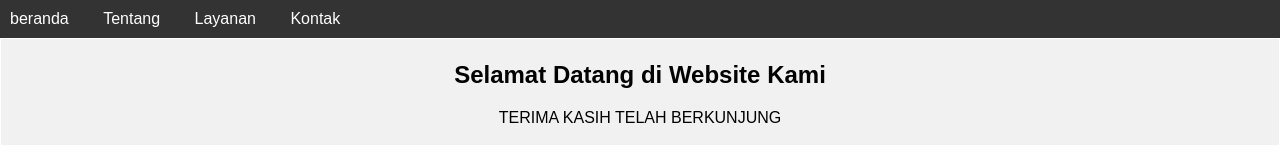
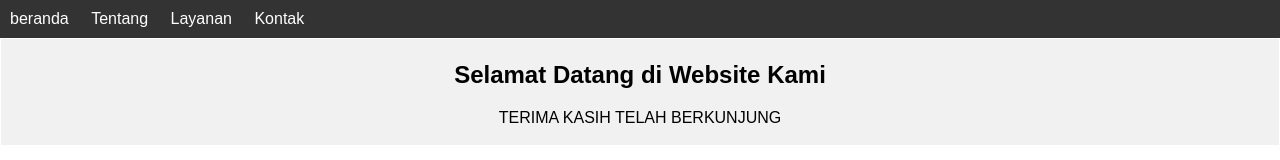
Before and after one commit to restu2828/restu2828.github.io, a plain HTML site: page index.html in a window 1280 px wide. Shown: the top 160 px of the page. Drawn offline with Linux system fonts and the light colour scheme.

Commit message:
Update style.css

```diff
--- a/style.css
+++ b/style.css
@@ -19,7 +19,7 @@ header nav ul {
 
 header nav ul li {
     display: inline;
-    margin-right: 30px;
+    margin-right: 18px;
 }
 
 header nav ul li a {
```
